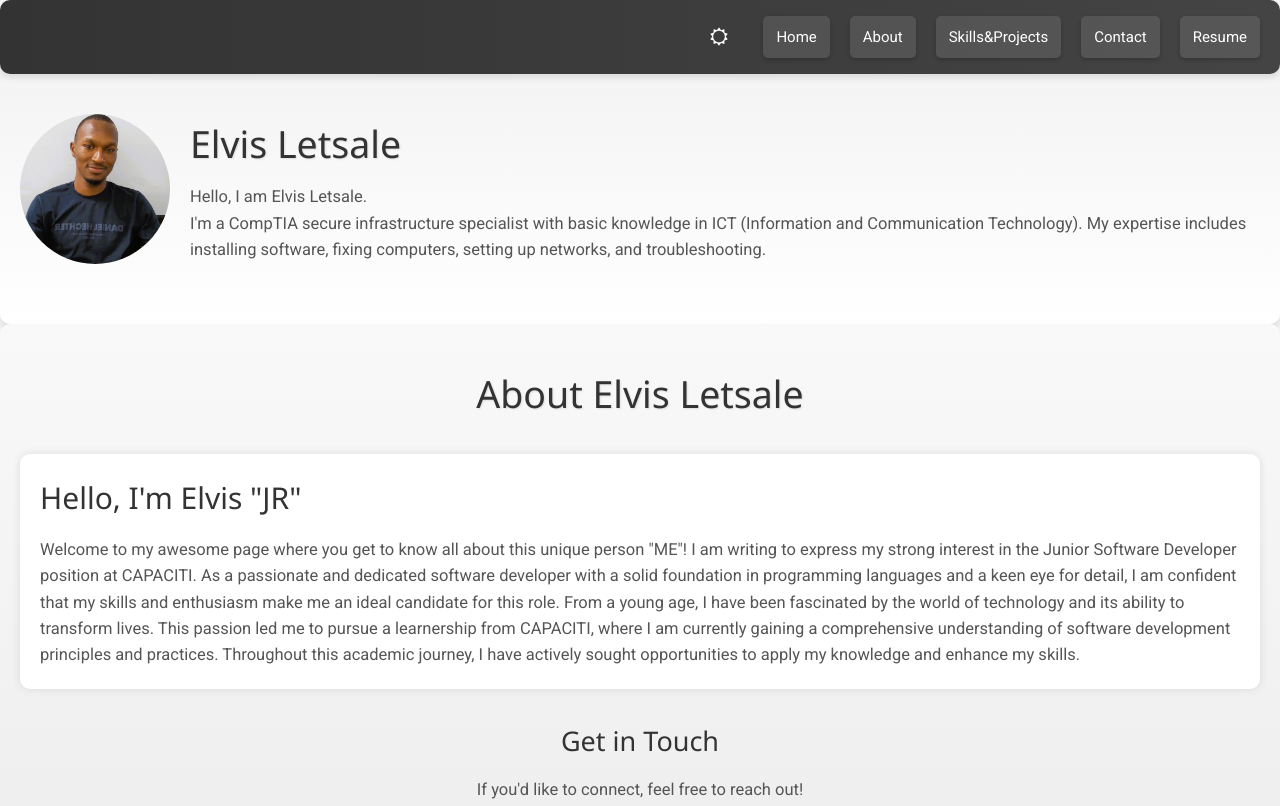
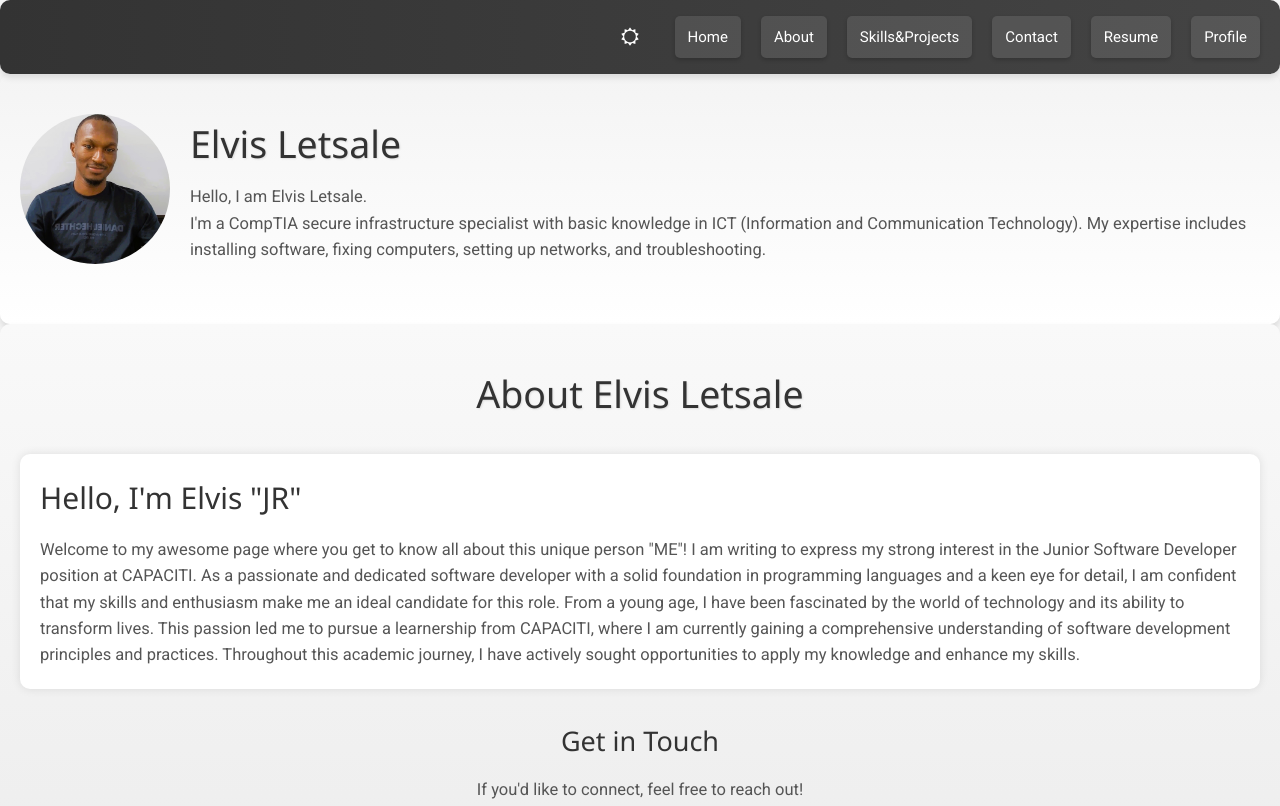
Before and after one commit to Nkulu-letsale/Personal-portfolio, a plain HTML site: page index.html in a window 1280 px wide. Shown: the top 806 px of the page. Drawn offline with nearby package versions, Linux system fonts and the light colour scheme.

Commit message:
Update index.html

```diff
--- a/index.html
+++ b/index.html
@@ -25,6 +25,7 @@
                     <li><a href="#skills">Skills&Projects</a></li>
                     <li><a href="#contact">Contact</a></li>
                     <li><a href="cv.pdf">Resume</a></li>
+                    <li><a href="Elvis nkululeko letsale.docx">Profile</a></li>
                 </ul>
             </nav>
         </div>
```
